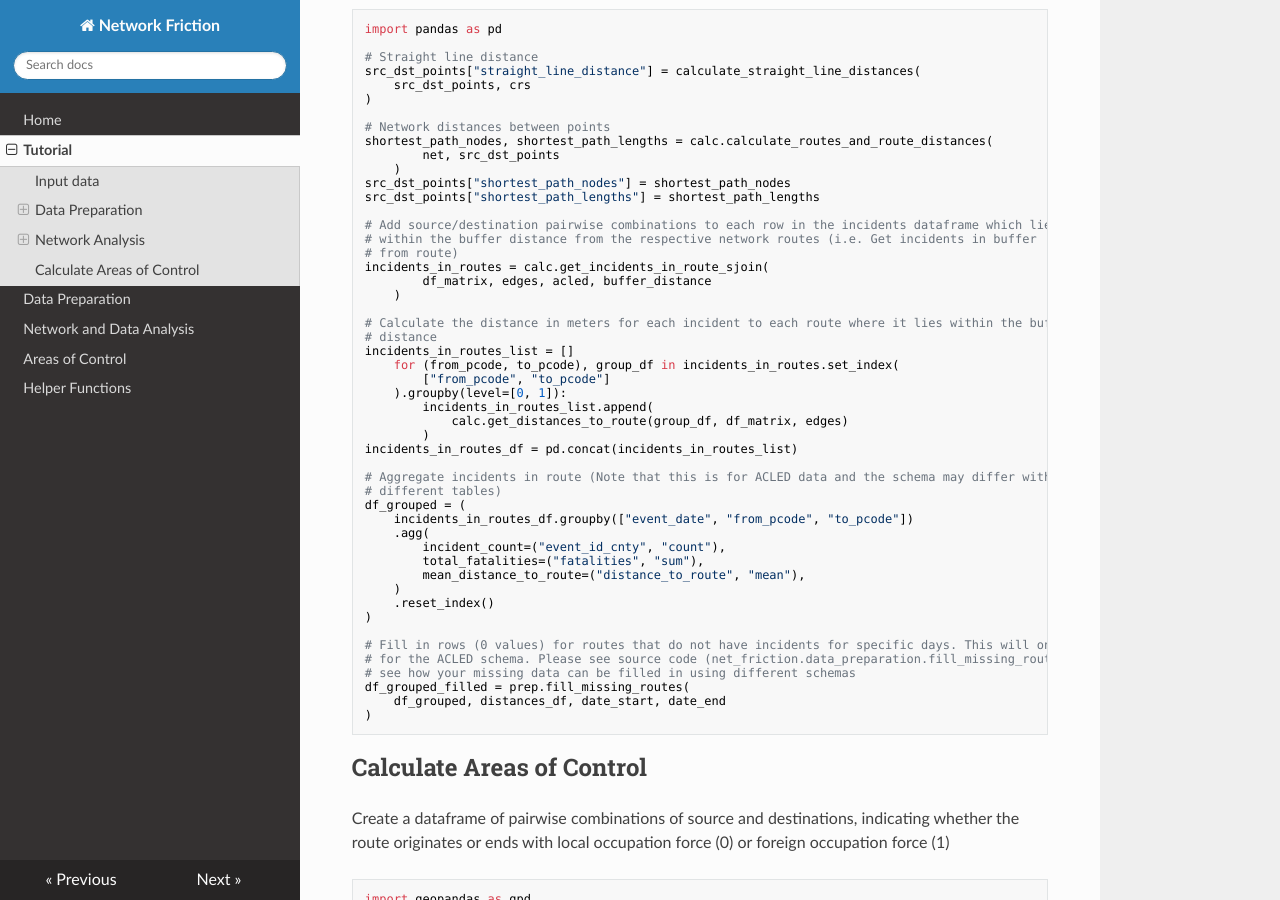
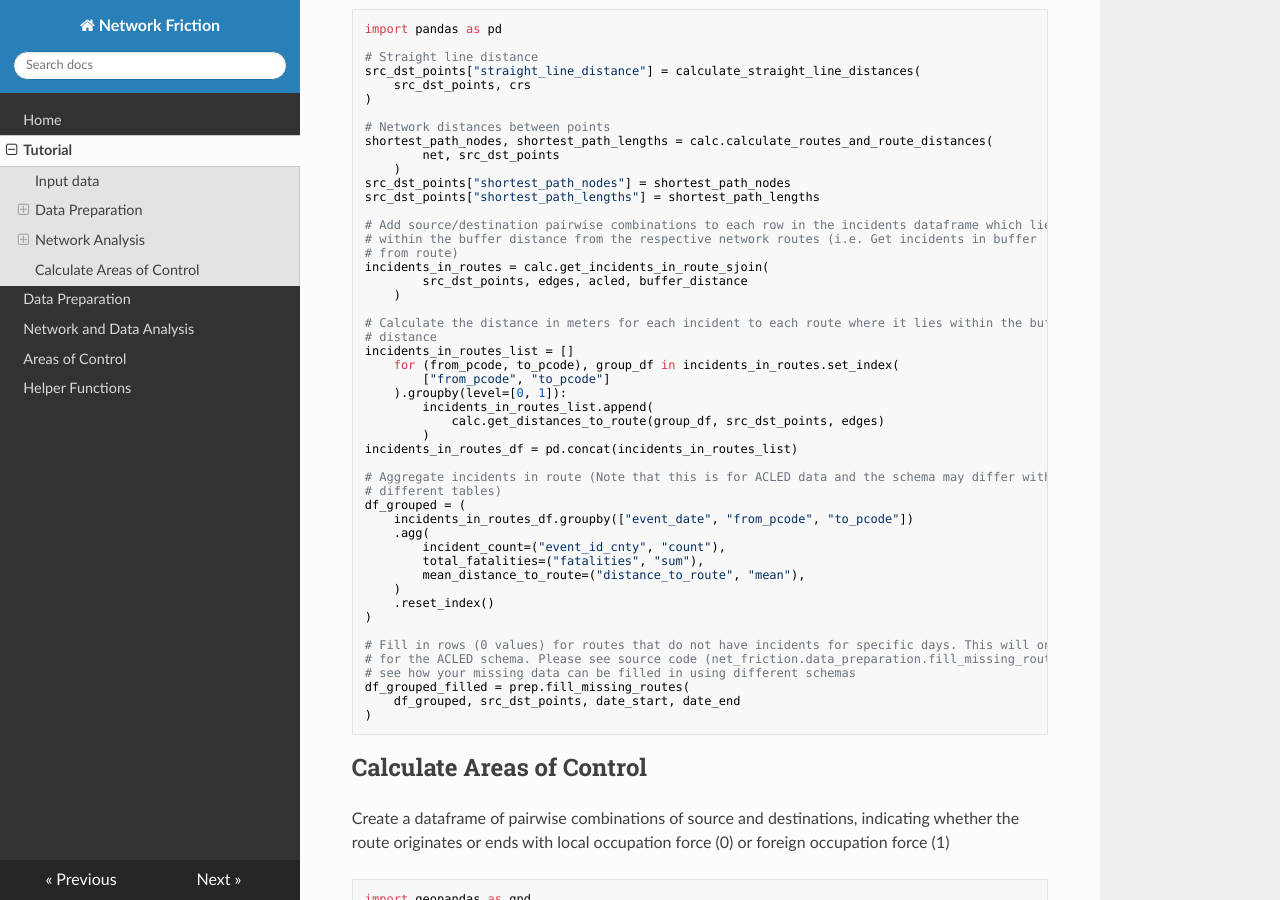
Before and after one commit to GISRedeDev/PyNetworkFriction, an MkDocs documentation site: the page built from docs/tutorial.md, in a window 1280 px wide and 900 px high, scrolled down 3372 px. Built offline with MkDocs 1.6.1, drawn with Linux system fonts in a browser that asks for light colours; nearby versions of some CDN libraries; some of the changed text lies outside the part shown.

Commit message:
clarify docs

````diff
--- a/docs/tutorial.md
+++ b/docs/tutorial.md
@@ -58,12 +58,12 @@
 
 # Get shortest path nodes between source/destination pairs
 shortest_path_nodes, shortest_path_lengths = calculate_routes_and_route_distances(
-        net, source_dest_points
+        net, src_dst_points
     )
-source_dest_points["shortest_path_nodes"] = shortest_path_nodes
+src_dst_points["shortest_path_nodes"] = shortest_path_nodes
 
 # Subset 'global' edges to edges between source and destination pairs
-route_geom_ids = get_route_geoms_ids(source_dest_points.copy(), edges)
+route_geom_ids = get_route_geoms_ids(src_dst_points.copy(), edges)
 edge_ids = route_geom_ids.explode("edge_geometries_ids")["edge_geometries_ids"].unique()
 edges_subset = egdes[edges.index.isin(edge_ids)]
 
@@ -165,7 +165,7 @@
 # within the buffer distance from the respective network routes (i.e. Get incidents in buffer
 # from route)
 incidents_in_routes = calc.get_incidents_in_route_sjoin(
-        df_matrix, edges, acled, buffer_distance
+        src_dst_points, edges, acled, buffer_distance
     )
 
 # Calculate the distance in meters for each incident to each route where it lies within the buffer
@@ -175,7 +175,7 @@
         ["from_pcode", "to_pcode"]
     ).groupby(level=[0, 1]):
         incidents_in_routes_list.append(
-            calc.get_distances_to_route(group_df, df_matrix, edges)
+            calc.get_distances_to_route(group_df, src_dst_points, edges)
         )
 incidents_in_routes_df = pd.concat(incidents_in_routes_list)
 
@@ -195,7 +195,7 @@
 # for the ACLED schema. Please see source code (net_friction.data_preparation.fill_missing_routes) to
 # see how your missing data can be filled in using different schemas
 df_grouped_filled = prep.fill_missing_routes(
-    df_grouped, distances_df, date_start, date_end
+    df_grouped, src_dst_points, date_start, date_end
 )
 ```
 
````
